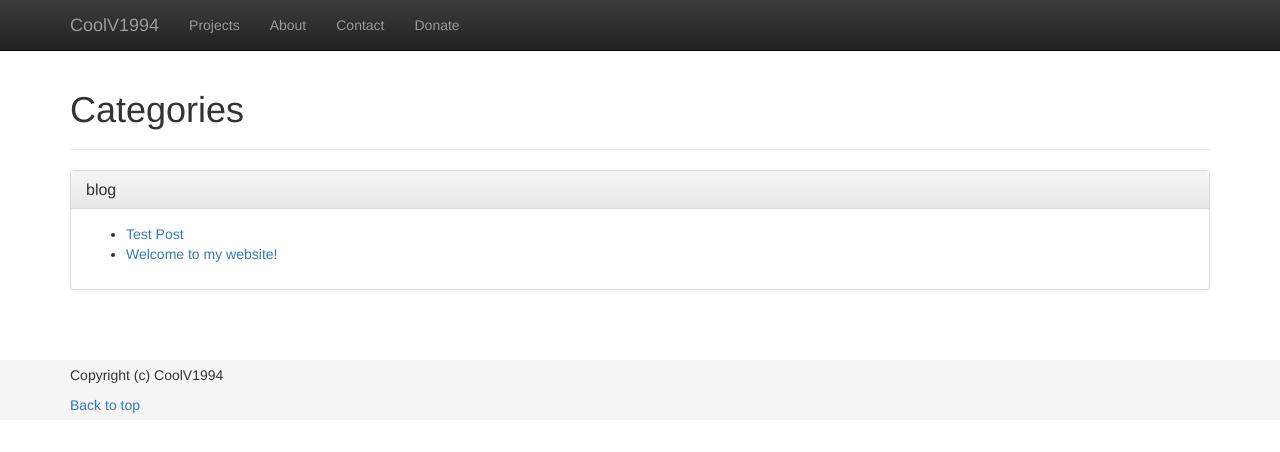
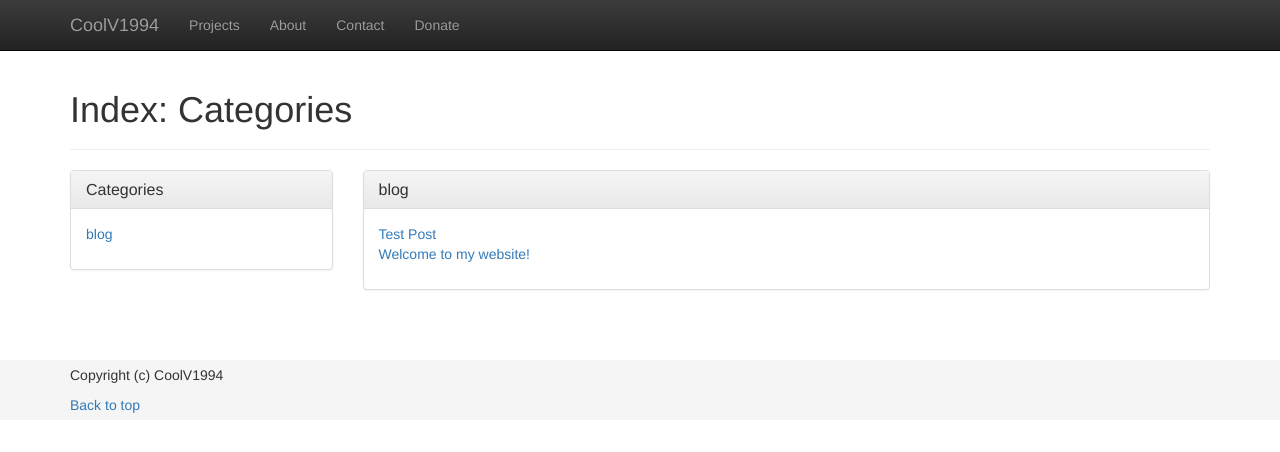
Before and after one commit to CoolV1994/coolv1994.github.io, a Jekyll site: the page built from categories.html, in a window 1280 px wide. Shown: the top 452 px of the page. Built offline with Jekyll 4.4.1, drawn with Linux system fonts in a browser that asks for light colours; nearby versions of some CDN libraries.

Commit message:
Update categories.html

```diff
--- a/categories.html
+++ b/categories.html
@@ -1,15 +1,40 @@
 ---
-layout: page
+layout: default
 title: Categories
 ---
 
+<div class="page-header">
+  <h1>Index: Categories</h1>
+</div><!-- /.title -->
+
+<div class="row">
+
+  <div class="col-sm-3 blog-sidebar">
+    <div class="sidebar-module">
+      <div class="panel panel-default" id="index">
+        <div class="panel-heading">
+          <h3 class="panel-title">Categories</h3>
+        </div><!-- /.heading -->
+        <div class="panel-body">
+          <ul class="list-unstyled">
 {% for category in site.categories %}
-  <div class="panel panel-default">
+            <li><a href="#{{ category | first }}">{{ category | first }}</a></li>
+{% endfor %}
+          </ul>
+        </div><!-- /.body -->
+      </div><!-- /.panel -->
+    </div><!-- /.module -->
+  </div><!-- /.sidebar -->
+
+  <div class="col-sm-9 blog-main">
+
+{% for category in site.categories %}
+  <div class="panel panel-default" id="{{ category | first }}">
     <div class="panel-heading">
       <h3 class="panel-title">{{ category | first }}</h3>
-    </div>
+    </div><!-- /.heading -->
     <div class="panel-body">
-      <ul>
+      <ul class="list-unstyled">
   {% for posts in category %}
     {% for post in posts %}
       {% if post.url %}
@@ -18,6 +43,10 @@ title: Categories
     {% endfor %}
   {% endfor %}
       </ul>
-    </div>
-  </div>
+    </div><!-- /.body -->
+  </div><!-- /.panel -->
 {% endfor %}
+
+  </div><!-- /.main -->
+
+</div><!-- /.row -->
```
Lines whose indentation alone changed are shown as unchanged.
